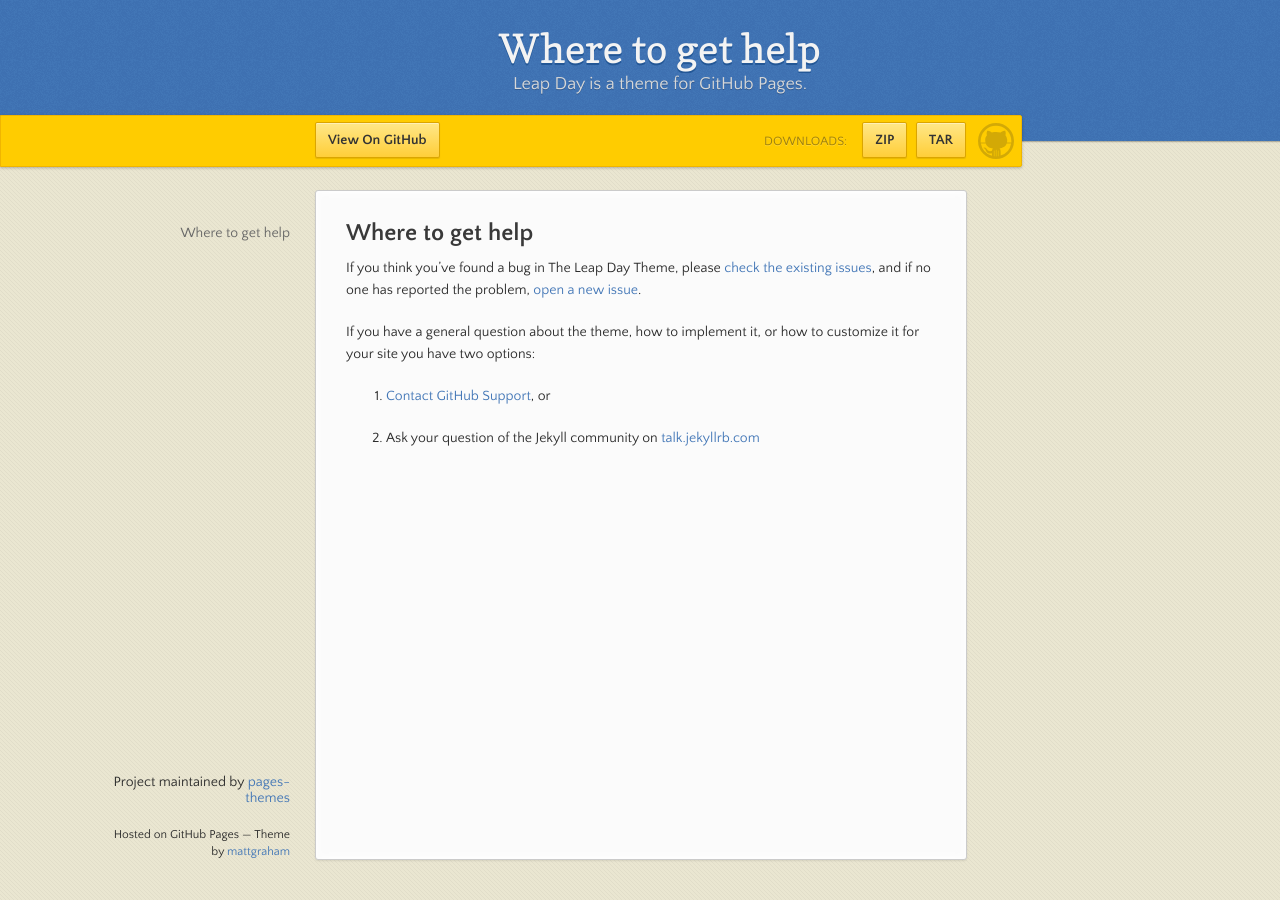
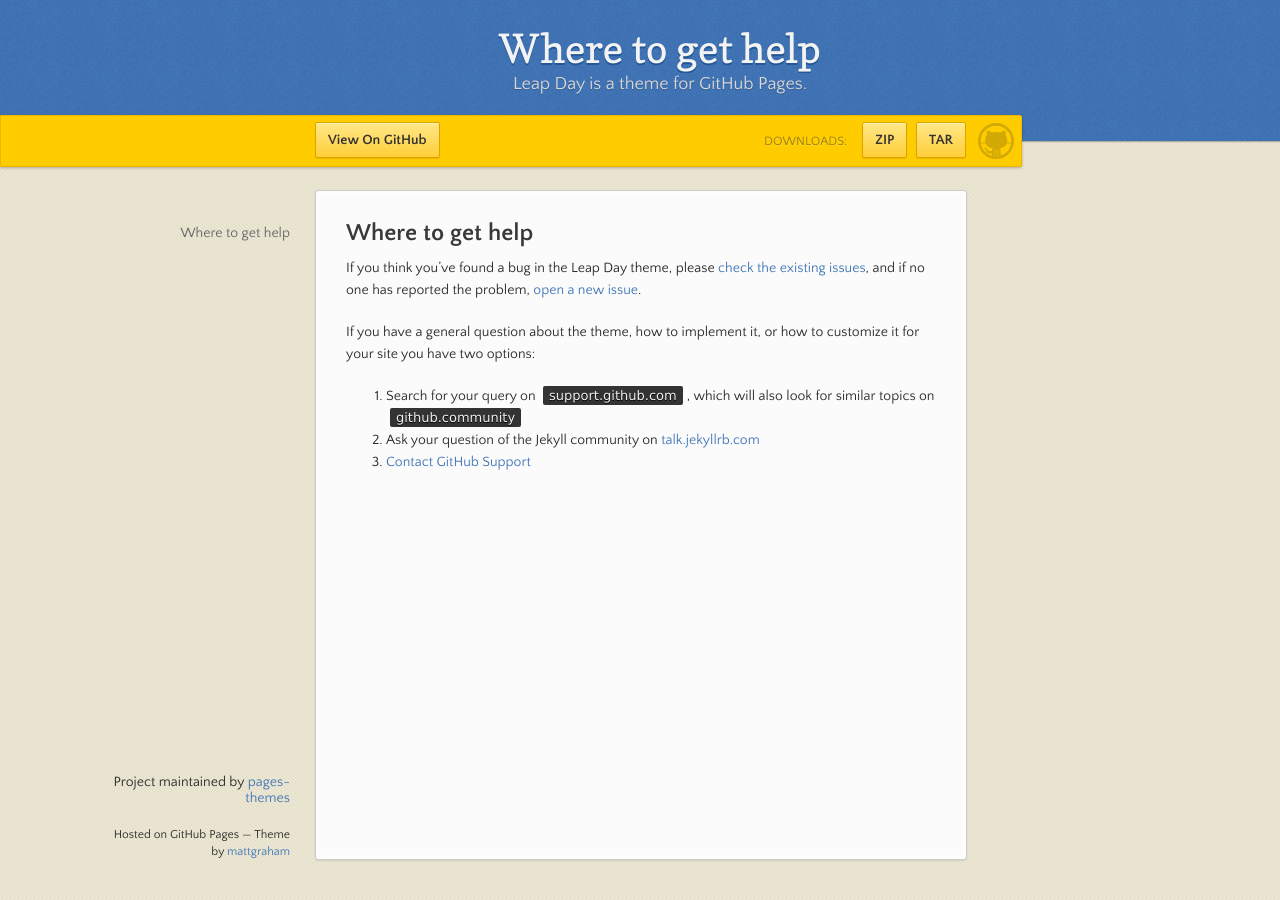
Before and after one commit to pages-themes/leap-day, a Jekyll site: the page built from docs/SUPPORT.md, in a window 1280 px wide. Built offline with Jekyll 4.4.1, drawn with Linux system fonts in a browser that asks for light colours; our own code applies the rules of GitHub Pages for plain Markdown files.

Commit message:
Update docs/SUPPORT.md

```diff
--- a/docs/SUPPORT.md
+++ b/docs/SUPPORT.md
@@ -1,9 +1,9 @@
 ## Where to get help
 
-If you think you've found a bug in The Leap Day Theme, please [check the existing issues](https://github.com/pages-themes/leap-day/issues), and if no one has reported the problem, [open a new issue](https://github.com/pages-themes/leap-day/issues/new).
+If you think you've found a bug in the Leap Day theme, please [check the existing issues](https://github.com/pages-themes/leap-day/issues), and if no one has reported the problem, [open a new issue](https://github.com/pages-themes/leap-day/issues/new).
 
-If you have a general question about the theme, how to implement it, or how to customize it for your site  you have two options:
+If you have a general question about the theme, how to implement it, or how to customize it for your site you have two options:
 
-1. [Contact GitHub Support](https://github.com/contact?form%5Bsubject%5D=GitHub%20Pages%20theme%20pages-themes/leap-day), or
-
+1. Search for your query on [`support.github.com`](https://support.github.com/?q=pages+Leap Day+theme), which will also look for similar topics on [`github.community`](https://github.community/search?q=pages+Leap Day+theme)
 2. Ask your question of the Jekyll community on [talk.jekyllrb.com](https://talk.jekyllrb.com/)
+3. [Contact GitHub Support](https://github.com/contact?form%5Bsubject%5D=GitHub%20Pages%20theme%20pages-themes/leap-day)
```
